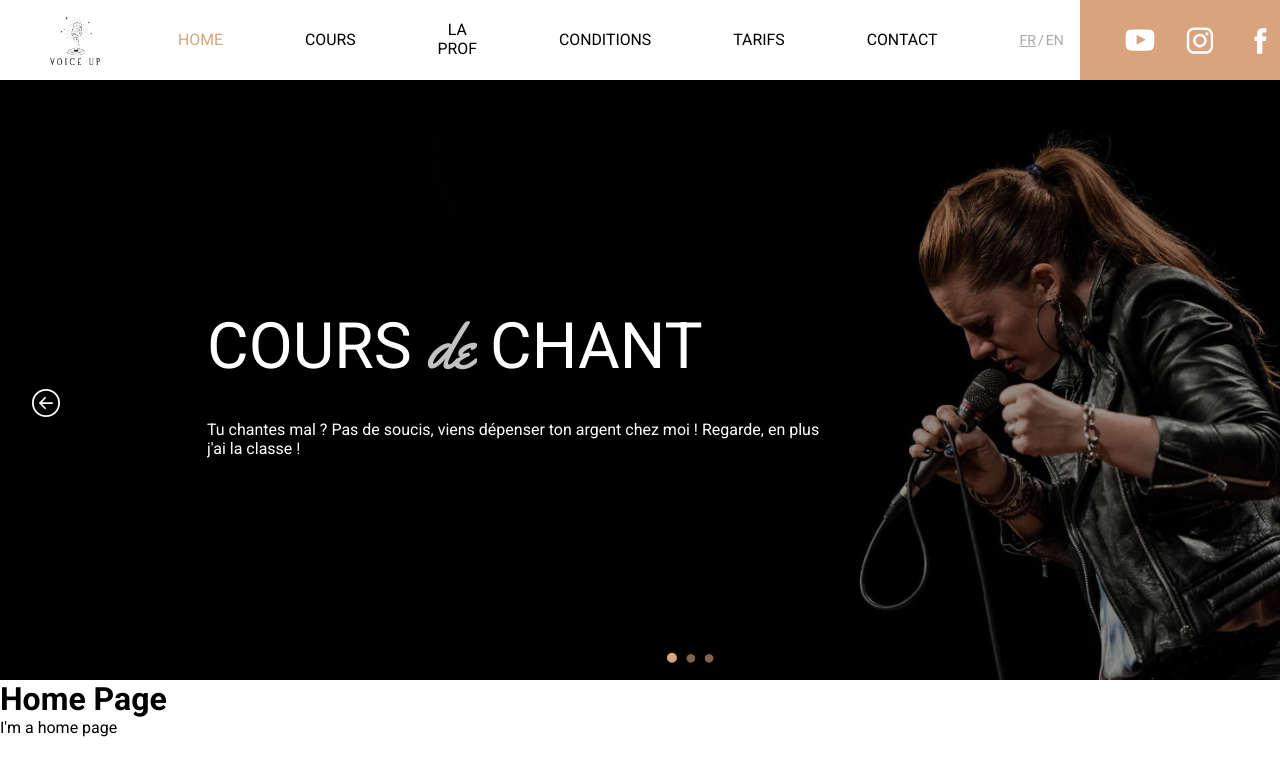
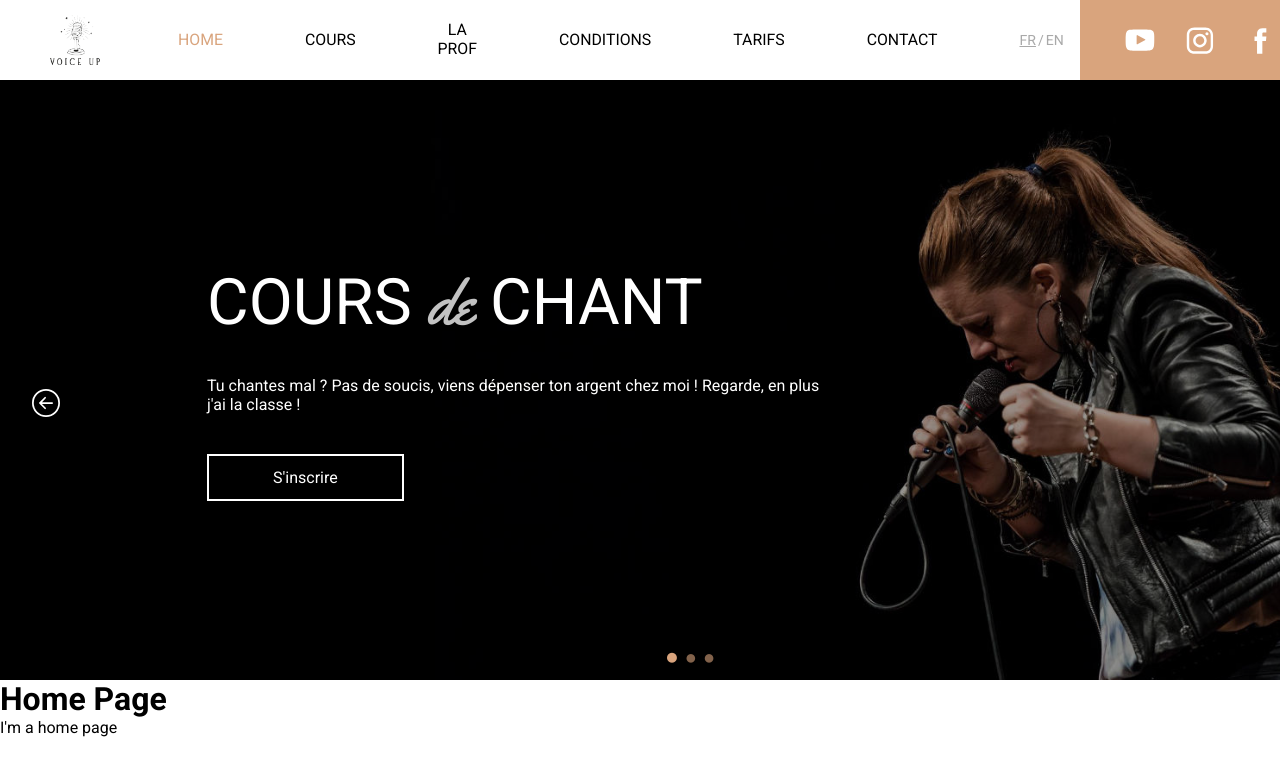
Before and after one commit to Cap0n3/VoiceUp, a React (Create React App) app: page / in a window 1280 px wide. Shown: the top 776 px of the page. Built offline with nearby package versions, Linux system fonts and the light colour scheme.

Commit message:
Added button in slide

```diff
--- a/src/components/ImageSlider/ImageSlider.js
+++ b/src/components/ImageSlider/ImageSlider.js
@@ -1,7 +1,8 @@
-import React, { useEffect, useState, useContext } from 'react';
-import { SliderWrapper, Slide, SlideOverlay, BoxWrapper, TextBox, LeftArrow, RightArrow, DotWrapper, Dot } from './ImageSlider.style';
-import { BsArrowLeftCircle, BsArrowRightCircle } from 'react-icons/bs';
-import { ScreenContext } from '../../contexts/screenContext';
+import React, { useEffect, useState, useContext } from "react";
+import { SliderWrapper, Slide, SlideOverlay, BoxWrapper, TextBox, LeftArrow, RightArrow, DotWrapper, Dot } from "./ImageSlider.style";
+import { BsArrowLeftCircle, BsArrowRightCircle } from "react-icons/bs";
+import { ScreenContext } from "../../contexts/screenContext";
+import { Button } from "../../globalStyle";
 
 const iconStyle = {
     fontSize: "0.7em",
@@ -84,7 +85,8 @@ const ImageSlider = ({slides, transitionTime}) => {
             <BoxWrapper className={isActive ? "active" : "inactive"} transitionTime={transitionTime} headerWidth={screenSize.innerWidth ? screenSize.innerWidth : null}>
                 <TextBox>
                     <h1>{slides[currentIndex].title}</h1>
-                    <p>{slides[currentIndex].description}</p>
+                    <p style={{marginBottom: "40px"}}>{slides[currentIndex].description}</p>
+                    <Button>{slides[currentIndex].buttonText}</Button>
                 </TextBox>
             </BoxWrapper>
             <DotWrapper>
--- a/src/components/ImageSlider/ImageSlider.style.js
+++ b/src/components/ImageSlider/ImageSlider.style.js
@@ -57,8 +57,6 @@ export const BoxWrapper = styled.div`
     left: 15%;
     ${debug ? "border: 1px solid pink;" : ""}
     z-index: 900;
-    overflow: visible;
-    overflow-y: hidden;
 
     &.active {
         opacity: 1;
@@ -89,7 +87,7 @@ export const BoxWrapper = styled.div`
 
 export const TextBox = styled.div`
     width: 100%;
-    overflow: visible;
+    overflow-x: visible;
     overflow-wrap: break-word;
 
     & > h1 {
--- a/src/globalStyle.js
+++ b/src/globalStyle.js
@@ -1,4 +1,4 @@
-import styled, { createGlobalStyle } from 'styled-components';
+import styled, { createGlobalStyle, keyframes } from 'styled-components';
 import { VoiceUpColors } from "./colors";
 
 const GlobalStyle = createGlobalStyle`
@@ -12,6 +12,12 @@ const GlobalStyle = createGlobalStyle`
     }
     body {
         min-width: fit-content;
+    }
+`;
+
+const pulse = keyframes`
+    from {
+        box-shadow: 0 0 0 0 #D9B47D;
     }
 `;
 
@@ -30,4 +36,27 @@ export const Container = styled.div`
     } */}
 `;
 
+// For more cool button FX : https://alvarotrigo.com/blog/best-css-button-hover-effects/
+export const Button = styled.button`
+    white-space: nowrap;
+    padding: 12px 64px;
+    color: #fff;
+    font-size: 16px;
+    outline: none;
+    background: none;
+    border: 2px solid ${VoiceUpColors.white};
+    cursor: pointer;
+    transition: 0.25s;
+
+    &:hover {
+        border-color: ${VoiceUpColors.gold};
+        animation: ${pulse} 1s;
+        box-shadow: 0 0 0 2em rgba(255,255,255, 0);
+    }
+
+    @media screen and (max-width: 960px) {
+        width: 100%;
+    }
+`;
+
 export default GlobalStyle;
--- a/src/pages/Home/Home.js
+++ b/src/pages/Home/Home.js
@@ -13,9 +13,9 @@ const cursiveSpan = {
 }
 
 const slides = [
-    {url: Tania1, imgTitle:"Tania", title:<>Cours <span style={cursiveSpan}>de</span> chant</>, description: "Tu chantes mal ? Pas de soucis, viens dépenser ton argent chez moi ! Regarde, en plus j'ai la classe !"},
-    {url: ShowerDude, imgTitle:"Shower Dude", title:<>Une <span style={cursiveSpan}>forte</span> senteur ?</>, description: "Hé bah prend une douche, you smelly cat !"},
-    {url: GoldMic, imgTitle:"Gold Mic", title:<>Chante <span style={cursiveSpan}>maintenant</span></>, description: "Viens t'inscrire à l'école du micro d'or !"}
+    {url: Tania1, imgTitle:"Tania", title:<>Cours <span style={cursiveSpan}>de</span> chant</>, description: "Tu chantes mal ? Pas de soucis, viens dépenser ton argent chez moi ! Regarde, en plus j'ai la classe !", buttonText: "S'inscrire"},
+    {url: ShowerDude, imgTitle:"Shower Dude", title:<>Une <span style={cursiveSpan}>forte</span> senteur ?</>, description: "Hé bah prend une douche, you smelly cat !", buttonText: "Plus d'infos"},
+    {url: GoldMic, imgTitle:"Gold Mic", title:<>Chante <span style={cursiveSpan}>maintenant</span></>, description: "Viens t'inscrire à l'école du micro d'or !", buttonText: "Découvrir"}
 ]
 
 const Home = () => {
```
